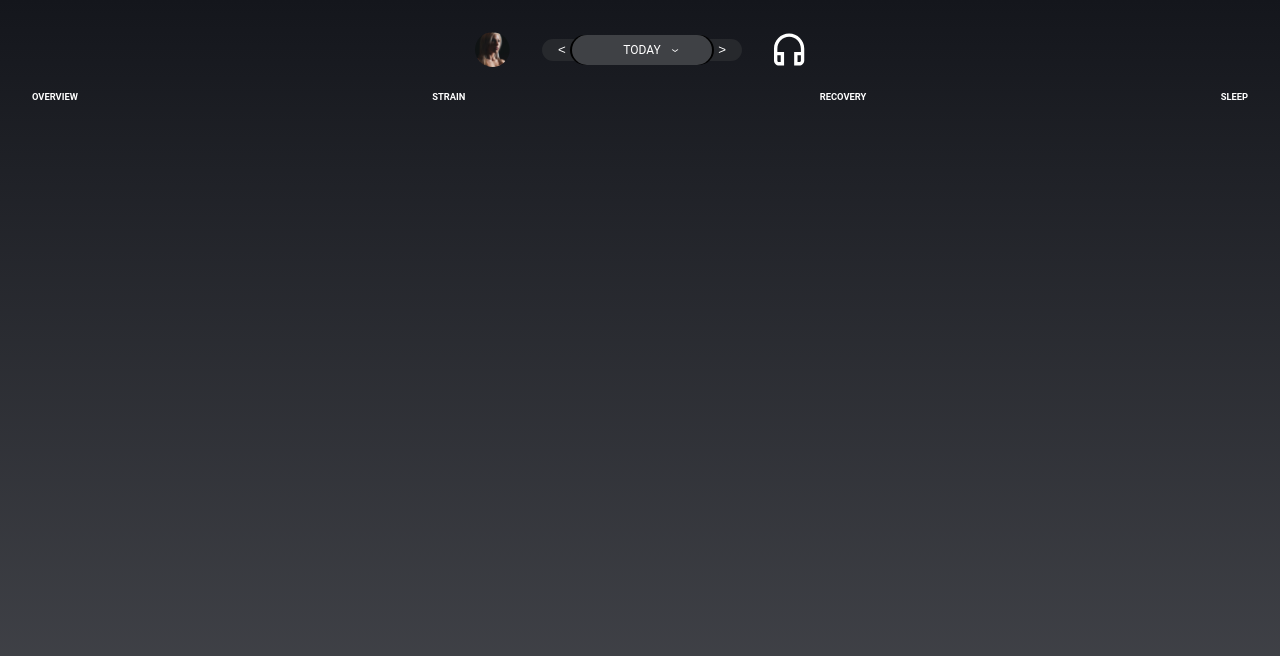
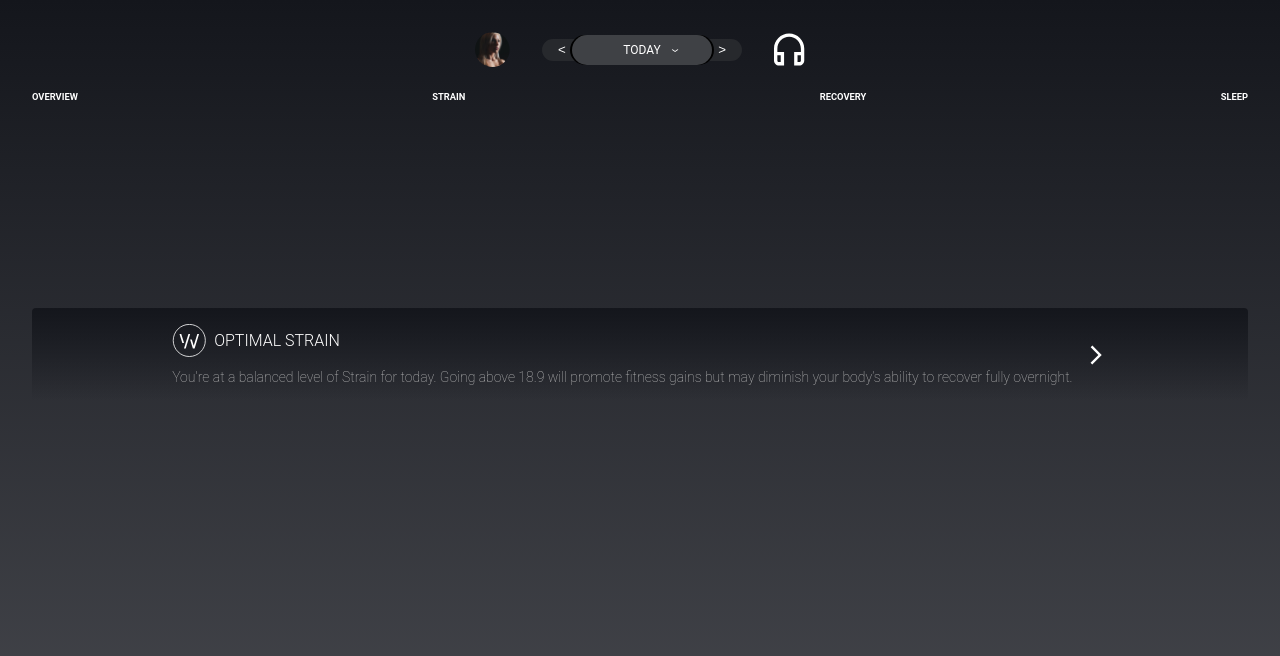
Before and after one commit to jtkwan91/whoop-industry-project, a React (Create React App) app in the folder client/: page / in a window 1280 px wide. Shown: the top 656 px of the page. Built offline with nearby package versions, Linux system fonts and the light colour scheme.

Commit message:
created stateful component and state change to show correct card

```diff
--- a/client/src/components/BreatheCard/BreatheCard.jsx
+++ b/client/src/components/BreatheCard/BreatheCard.jsx
@@ -3,15 +3,15 @@ import logo from "../../assets/images/logo.svg"
 import rightArrow from "../../assets/images/rightarrow.svg"
 import "./BreatheCard.scss"
 
-export default function BreatheCard() {
+export default function BreatheCard( {title, text}) {
   return(
       <div className="breathe-card">
           <div className="breath-card__content-container">
             <div className="breathe-card__title-container">
                 <img src={logo} alt="whoop logo" className="breathe-card__whoop-logo" />
-                <h1 className="breathe-card__title">Breathwork Challenge</h1>
+                <h1 className="breathe-card__title">{title}</h1>
             </div>
-            <p className="breathe-card__text">Often forgotten, but synchronized breathing can help you relax instantly!</p>
+            <p className="breathe-card__text">{text}</p>
           </div>
           <img src={rightArrow} alt="action icon" className="breathe-card__action-icon" />
       </div>
--- a/client/src/pages/HomePage/HomePage.js
+++ b/client/src/pages/HomePage/HomePage.js
@@ -1,17 +1,28 @@
 import './HomePage.scss';
+import { Component } from 'react';
 import Header from '../../components/Header/Header';
 import Navbar from '../../components/Navbar/Navbar.jsx';
 import ProgressBar from '../../components/Progress/ProgressBar';
+import BreatheCard from '../../components/BreatheCard/BreatheCard';
 
-function HomePage() {
-
-    return (
+export default class HomePage extends Component {
+    state = {
+        isBreatheCard: false,
+    }
+  render() {
+    return(
         <div>
             <Header />
             <Navbar />
             <ProgressBar />
+            {this.state.isBreatheCard
+                ? <BreatheCard
+                    title={"Breathwork Challenge"}
+                    text={"Often forgotten, but synchronized breathing can help you relax instantly!"}/>
+                : <BreatheCard
+                    title={"Optimal Strain"}
+                    text={"You're at a balanced level of Strain for today. Going above 18.9 will promote fitness gains but may diminish your body’s ability to recover fully overnight. "}/>}
         </div>
-    )
-}
-
-export default HomePage;
+        )
+  }
+};
```
